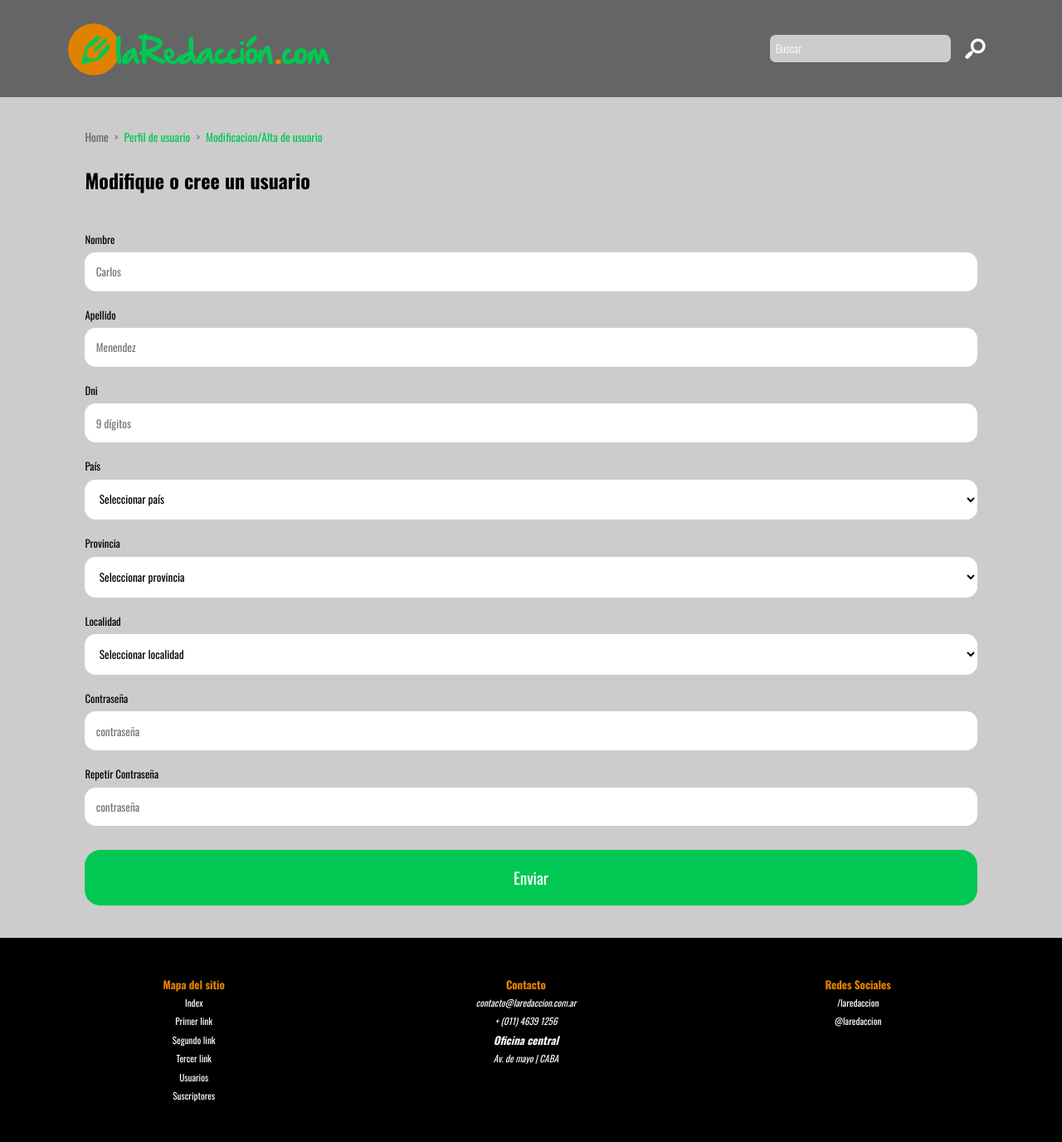
After one commit to floreacosta/redaccion, a PHP site: page /perfil_modificacion.php in a window 1280 px wide. The commit adds this page. Shown: the whole page at 83% size. Run offline with PHP 8.4, Linux system fonts and the light colour scheme.

Commit message:
Add files via upload

```diff
--- a/css/style2.css
+++ b/css/style2.css
@@ -490,8 +490,185 @@ button.comprar{
 }
 /*FIN SECTION publicacion*/
 
+/*PERFIL USUARIO*/
+section.perfil{
+    background: #cccccc;
+    padding-top: 2em;
+    padding-bottom: 2em;
+}
+
+.ubicacion {
+    font-size: 85%;
+    color: grey;
+}
+
+.separacion{
+	padding: 0em .5em;
+}
+
+.ubicacion a {
+    color: #656565;
+}
+
+.ubicacion a.here {
+    color: #00c853;
+}
+
+div.perfil {
+    margin: 2em 0em;
+}
+
+img.fotoPerfil {
+    width: 7em;
+    height: 7em;
+    border-radius: 4em;
+    float: left;
+    margin-right: 1em;
+}
+
+.datosPerfil {
+    display: inline-block;
+    width: 50%;
+    color: #656565;
+}
+
+.datosPerfil h2 {
+    font-size: 1.1em;
+    font-weight: normal;
+}
+
+.datosPerfil h1 {
+    line-height: 1.2;
+}
+
+a.iconModificar {
+    content: 'r';
+    color: #00c853;
+    font-size: 2em;
+    position: relative;
+    top: 3px;
+    display: inline-block;
+    font-weight: normal;
+    font-family: 'modern_pictogramsnormal';
+}
+
+a.modificar:hover{
+	opacity: .6;
+}
+
+h2.tituloCompras, h2.tituloSuscripcion {
+    font-size: 1.1em;
+    color: #656565;
+    font-weight: normal;
+    margin: 1em .2em;
+}
+
+.comprasUsuario, .suscripcionUsuario {
+    display: inline-block;
+}
+
+.comprasUsuario figure>p.costoCompra, .suscripcionUsuario figure>p.costoSuscripcion {
+	background: #00c853;
+    border-top: solid 1px white;
+}
+
+.comprasUsuario figure>p, .suscripcionUsuario figure>p {
+    background: #656565;
+    padding:.5em;
+    color: white;
+    font-size: 90%;
+    clear: both;
+	display: inline-block;
+	width: 100%;
+    border-top: solid 1px white;
+}
+
+.informacion {
+    display: inline-block;
+    background: white;
+	padding: .5em;
+	width: 100%;
+}
+
+img.tapaRevista {
+    width: 40%;
+    float: left;
+    margin-right: 2%;
+}
+
+.informacionEdicion {
+    display: inline-block;
+    width: 56%;
+    font-size: 80%;
+    color: #323232;
+}
+
+.informacionEdicion>h3 {
+    line-height: 1.2;
+    margin-top: .25em;
+}
+
+.suscripcionUsuario .informacionEdicion{
+	width: 100%;
+}
+
+a.cancelarSuscripcion {
+    font-size: 80%;
+    text-align: right;
+    width: 100%;
+    display: inline-block;
+    color: #d50000;
+}
+
+.comprasUsuario figure>p.numCompra, .suscripcionUsuario figure>p.numCompra {
+    border-top: 0;
+}
+/*FIN PERFIL USUARIO*/
+
+/*ALTA USUARIOS*/
+.modificacionDatos{
+	background: #cccccc;
+}
+
+.formularioUsuario h2 {
+    margin: 1em 0em;
+}
+
+.formularioUsuario label {
+    display: inline-block;
+    width: 100%;
+    font-size: 80%;
+	margin-bottom: .5em;
+	margin-top: 1.5em;
+}
+
+.formularioUsuario input, .formularioUsuario select{
+	display: inline-block;
+	width: 100%;
+	background-color: white;
+	padding: 1em;
+	border-radius: 1em;
+	border: 0;
+}
+
+.formularioUsuario select{
+	cursor: pointer;
+}
+
+.formularioUsuario input[type="submit"] {
+    margin-top: 1.5em;
+    background: #00c853;
+    color: white;
+	cursor: pointer;
+	font-size: 1.2em;
+}
+
+.formularioUsuario input[type="submit"]:hover{
+	opacity: .7;
+}
+/*FIN Alta usuarios*/
+
 /*footer*/
-
 footer{
 	color:white;
 	background-color: #000000;
--- /dev/null
+++ b/perfil_modificacion.php
@@ -0,0 +1,62 @@
+<!DOCTYPE html PUBLIC "-//W3C//DTD XHTML 1.0 Transitional//EN"
+	"http://www.w3.org/TR/xhtml1/DTD/xhtml1-transitional.dtd"/>
+
+<html xmlns="http://www.w3.org/1999/xhtml" xml:lang="en" lang="en">
+    <?php
+		include_once('include/head.php');
+		include_once('clases/Publicacion.php');
+	?>
+	<body>
+		<?php include_once('include/header_body.php'); ?>
+
+		<section class='modificacionDatos content'>
+			<div class='ubicacion'>
+				<p><a href='index.php'>Home</a><span class='separacion'>></span><a class='here' href='perfil_lector.php'>Perfil de usuario</a><span class='separacion'>></span><a class='here' href='perfil_modificacion.php'>Modificacion/Alta de usuario</a></p>
+			</div>
+			<div class='formularioUsuario'>
+				<h2>Modifique o cree un usuario</h2>
+				<form action='perfil_usuario.php' method='POST' enctype=''>
+					<label for='nombreUsuario'>Nombre</label>
+					<input type='text' name='nombreUsuario' placeholder='Carlos' value=''/>
+
+					<label for='nombreUsuario'>Apellido</label>
+					<input type='text' name='apellidoUsuario' placeholder='Menendez' value=''/>
+
+					<label for='dniUsuario'>Dni</label>
+					<input type='text' name='dniUsuario' placeholder='9 dígitos' value=''/>
+
+					<label for='paisUsuario'>País</label>
+					<select name='paisUsuario'>
+						<option value='' selected>Seleccionar país</option>
+						<option value='1'>Argentina</option>
+						<option value='2'>Brasil</option>
+					<select/>
+
+					<label for='provinciaUsuario'>Provincia</label>
+					<select name='provinciaUsuario'>
+						<option value='' selected>Seleccionar provincia</option>
+						<option value='1'>Buenos Aires</option>
+						<option value='2'>Entre Ríos</option>
+					<select/>
+
+					<label for='localidadUsuario'>Localidad</label>
+					<select name='localidadUsuario'>
+						<option value='' selected>Seleccionar localidad</option>
+						<option value='1'>Hurlingham</option>
+						<option value='2'>Morón</option>
+					<select/>
+
+					<label for='passUsuario'>Contraseña</label>
+					<input type='password' name='passUsuario' placeholder='contraseña' value=''/>
+
+					<label for='passRepetirUsuario'>Repetir Contraseña</label>
+					<input type='password' name='passRepetirUsuario' placeholder='contraseña' value=''/>
+
+					<input type='submit' name='enviarUsuario' value='Enviar'/>
+				</form>
+			</div>
+		</section>
+
+		<?php include_once('include/footer.php'); ?>
+	</body>
+</html>
```
Also changed, not shown: perfil_lector.php (added, +157 -0 lines).
